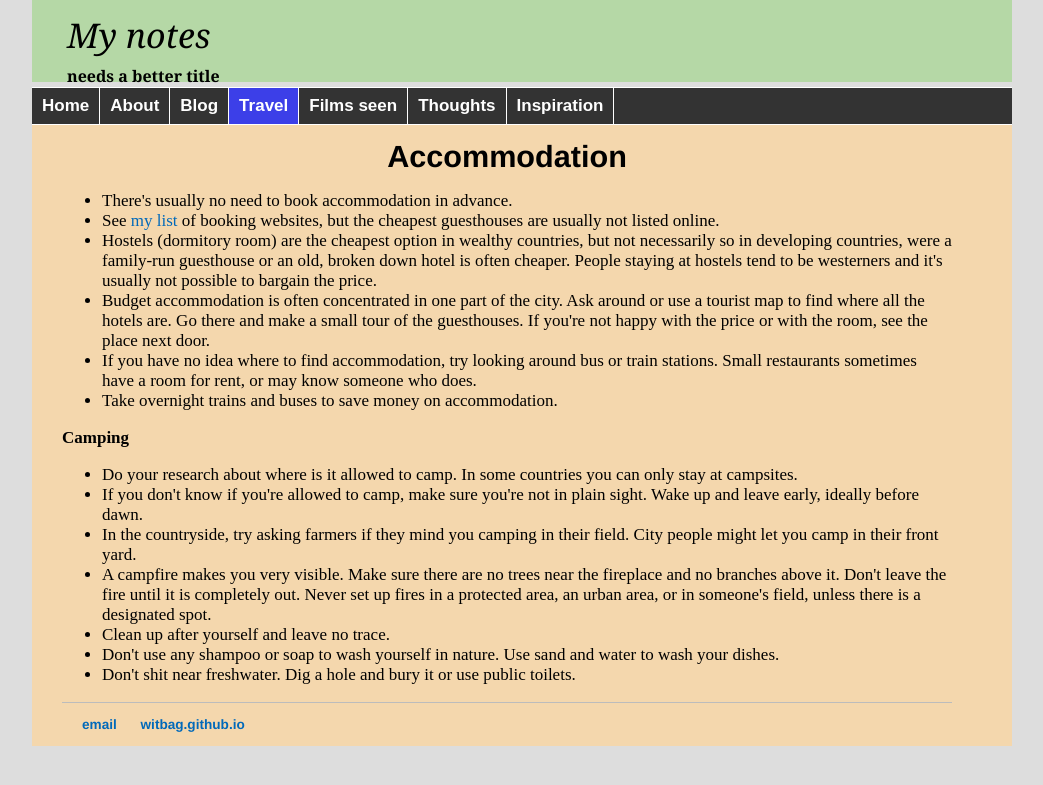
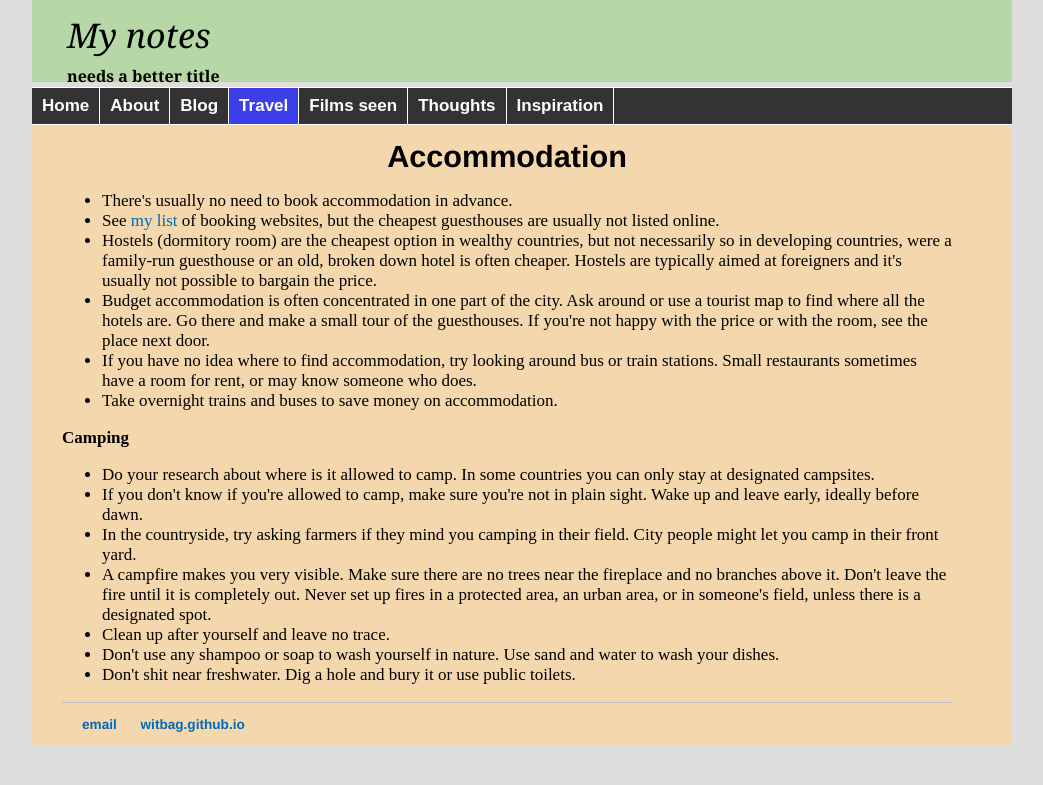
Before and after one commit to witbag/witbag.github.io, a Jekyll site: the page built from travel/accommodation.html, in a window 1280 px wide. Shown: the top 785 px of the page, without its empty margins (118-1161 px from the left). Built offline with Jekyll 4.4.1, drawn with Linux system fonts in a browser that asks for light colours.

Commit message:
Update accommodation.html

```diff
--- a/travel/accommodation.html
+++ b/travel/accommodation.html
@@ -11,14 +11,14 @@ title: Travel resources
 <ul>
 <li>There's usually no need to book accommodation in advance.<br>
 <li>See <a href="resources.html#accom">my list</a> of booking websites, but the cheapest guesthouses are usually not listed online.<br>
-<li>Hostels (dormitory room) are the cheapest option in wealthy countries, but not necessarily so in developing countries, were a family-run guesthouse or an old, broken down hotel is often cheaper. People staying at hostels tend to be westerners and it's usually not possible to bargain the price.<br>
+<li>Hostels (dormitory room) are the cheapest option in wealthy countries, but not necessarily so in developing countries, were a family-run guesthouse or an old, broken down hotel is often cheaper. Hostels are typically aimed at foreigners and it's usually not possible to bargain the price.<br>
 <li>Budget accommodation is often concentrated in one part of the city. Ask around or use a tourist map to find where all the hotels are. Go there and make a small tour of the guesthouses. If you're not happy with the price or with the room, see the place next door.<br>
 <li>If you have no idea where to find accommodation, try looking around bus or train stations. Small restaurants sometimes have a room for rent, or may know someone who does.<br>
 <li>Take overnight trains and buses to save money on accommodation.<br>
 </ul>
 <b>Camping</b><br>
 <ul>
-<li>Do your research about where is it allowed to camp. In some countries you can only stay at campsites.<br>
+<li>Do your research about where is it allowed to camp. In some countries you can only stay at designated campsites.<br>
 <li>If you don't know if you're allowed to camp, make sure you're not in plain sight. Wake up and leave early, ideally before dawn.<br>
 <li>In the countryside, try asking farmers if they mind you camping in their field. City people might let you camp in their front yard.<br>
 <li>A campfire makes you very visible. Make sure there are no trees near the fireplace and no branches above it. Don't leave the fire until it is completely out. Never set up fires in a protected area, an urban area, or in someone's field, unless there is a designated spot.<br>
```
